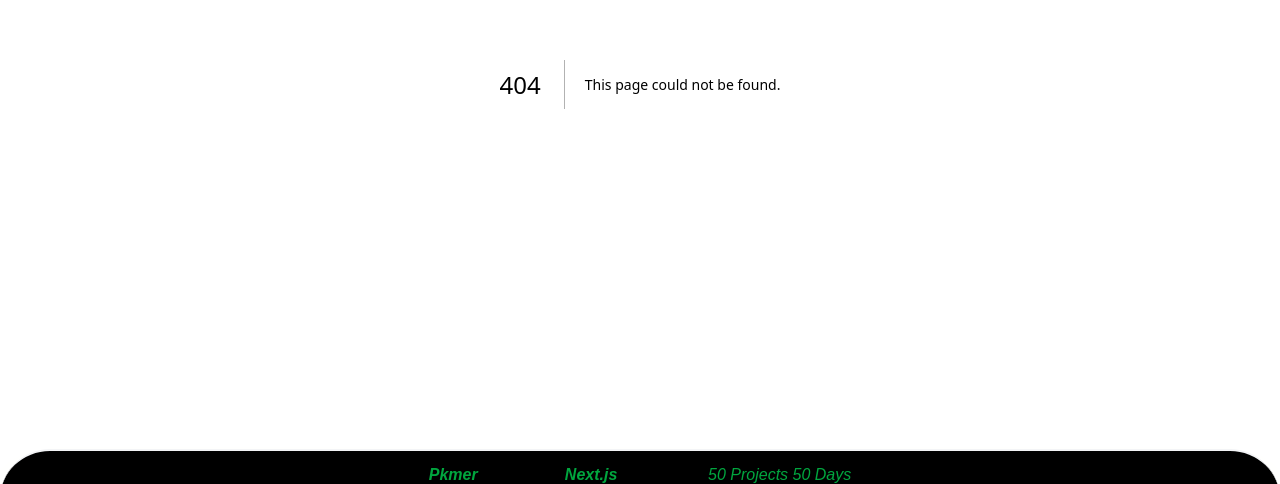
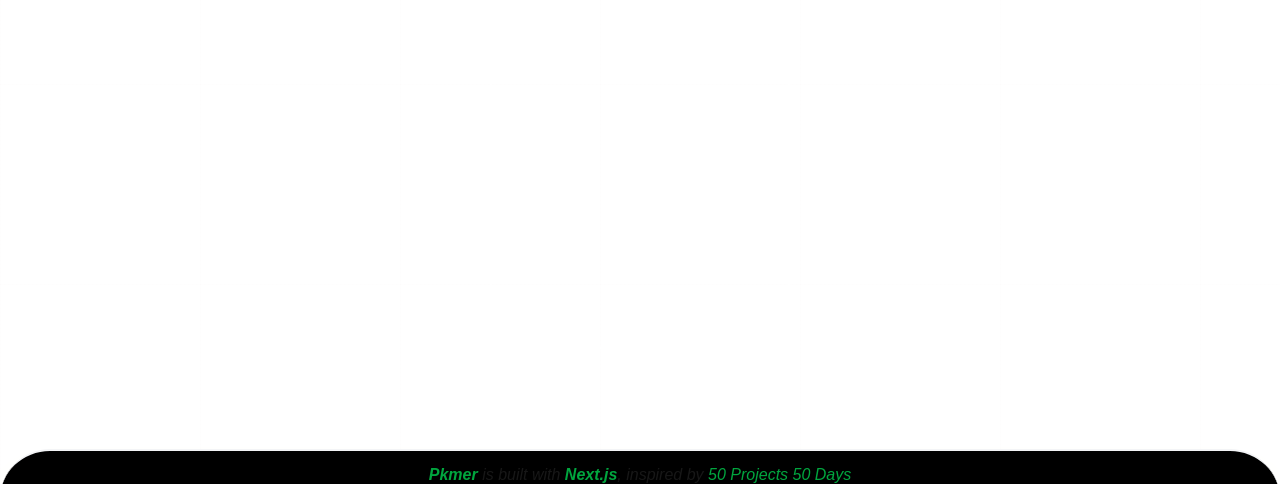
Before and after one commit to upangka/50days50projectsUseNextJs, a Next.js app: page /double-click-heart in a window 1280 px wide. Before the commit this address had no page. Shown: the part 316-800 px from the top of the page. Built offline with nearby package versions, Linux system fonts and the light colour scheme.

Commit message:
feat(double click heart): 搭建起来double click heart的页面

```diff
--- /dev/null
+++ b/src/app/(cases)/double-click-heart/page.tsx
@@ -0,0 +1,7 @@
+export default function DoubleClickHeartPage() {
+  return (
+    <section className='flex h-screen w-screen items-center justify-center'>
+      <div className='h-[530px] w-[300px] border-2 border-white'></div>
+    </section>
+  )
+}
--- a/src/app/globals.css
+++ b/src/app/globals.css
@@ -21,6 +21,11 @@
 
 body {
   background: var(--background);
+  background-image:
+    linear-gradient(to right, #f6f4f419 1px, transparent 1px, transparent 9px, transparent 10px),
+    linear-gradient(to bottom, #f6f4f419 1px, transparent 1px, transparent 9px, transparent 10px);
+
+  background-size: 200px 200px; /* 控制方格大小 */
   color: var(--foreground);
   font-family: Arial, Helvetica, sans-serif;
 }
--- a/src/data/projects.tsx
+++ b/src/data/projects.tsx
@@ -39,7 +39,7 @@ export const projects: ProjectDemo[] = [
   { id: 26, title: 'Double Vertical Slider', route: 'double-vertical-slider', finished: false },
   { id: 27, title: 'Toast Notification', route: 'toast-notification', finished: false },
   { id: 28, title: 'Github Profiles', route: 'github-profiles', finished: true },
-  { id: 29, title: 'Double Click Heart', route: 'double-click-heart', finished: false },
+  { id: 29, title: 'Double Click Heart', route: 'double-click-heart', finished: true },
   { id: 30, title: 'Auto Text Effect', route: 'auto-text-effect', finished: true },
   { id: 31, title: 'Password Generator', route: 'password-generator', finished: false },
   { id: 32, title: 'Good Cheap Fast', route: 'good-cheap-fast', finished: false },
```
Also changed, not shown: src/app/(cases)/double-click-heart/README.md (added).
